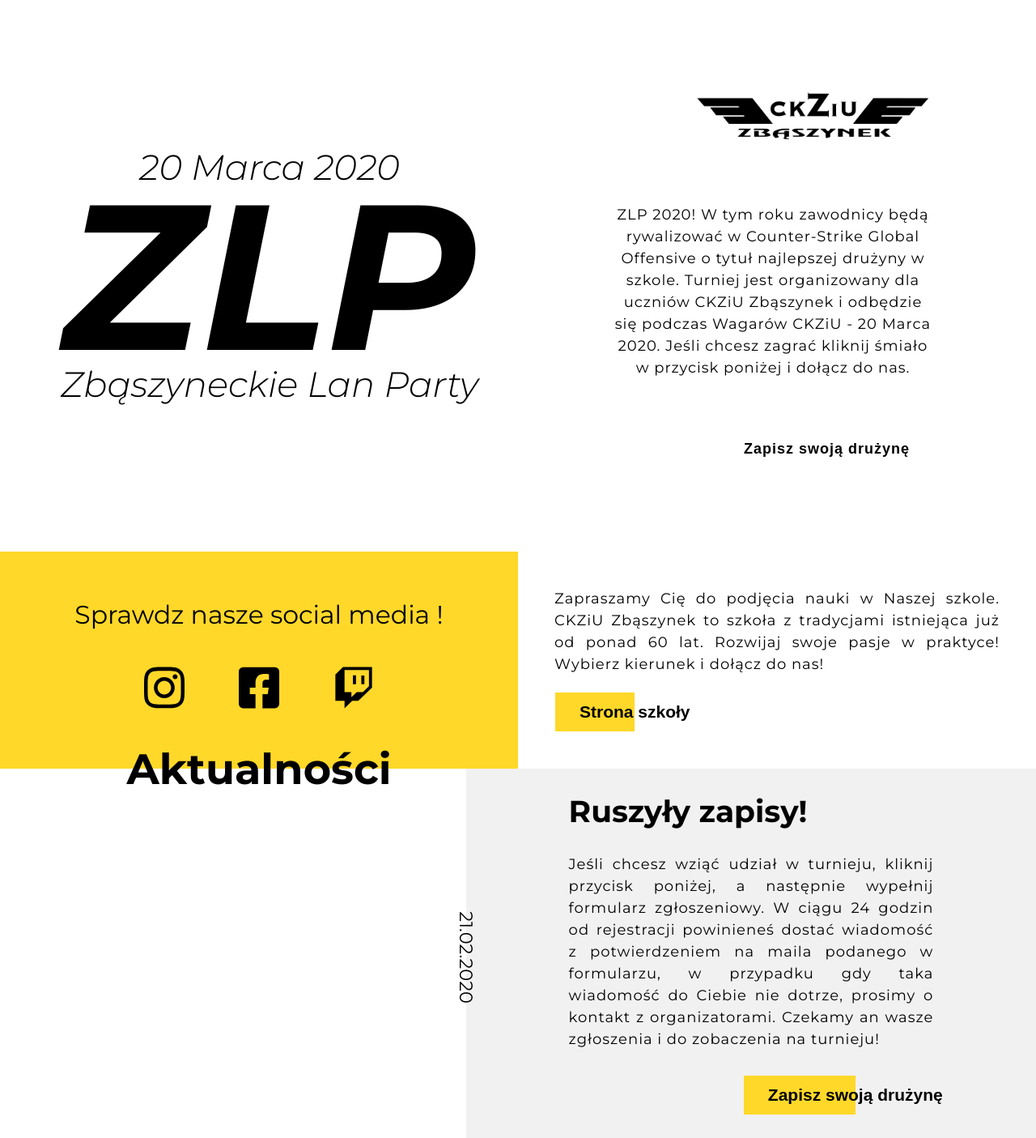
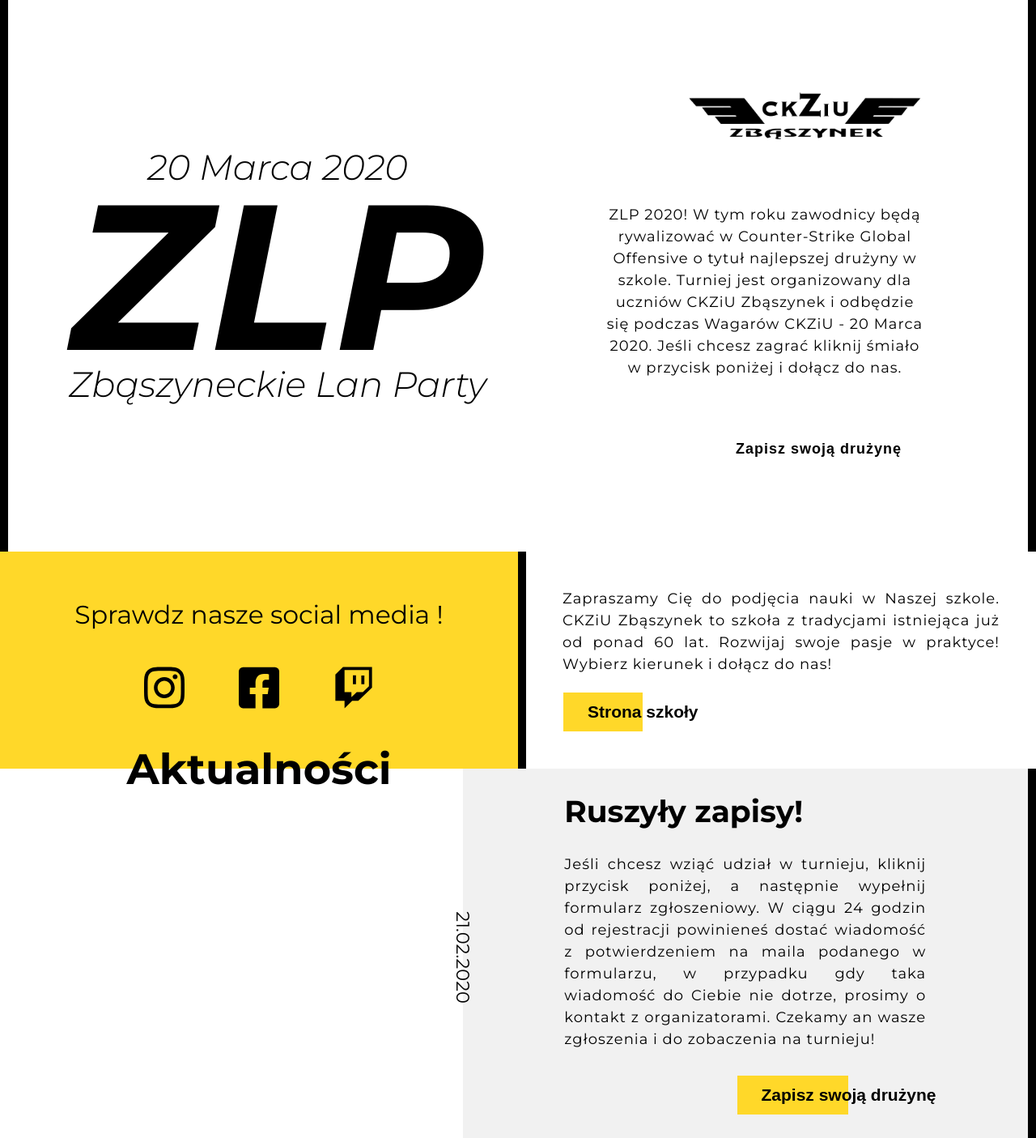
Before and after one commit to Ku3iK/zlp, a React (Create React App) app: page / in a window 1280 px wide. Shown: the top 1405 px of the page at 81% size. Built offline with nearby package versions, Linux system fonts and the light colour scheme.

Commit message:
design elements black border added

```diff
--- a/src/components/BlogPost.js
+++ b/src/components/BlogPost.js
@@ -18,6 +18,7 @@
 export default BlogPost;
 
 const Article = styled.article`
+
     width: 100%;
     display: flex;
     justify-content: flex-end;
@@ -118,6 +119,7 @@
     }
     &:nth-child(odd){
         justify-content: flex-start;
+        border-left: 10px solid black;
         & > div {
             p.date {
                 position: absolute;
@@ -129,6 +131,7 @@
         }
     }
     &:nth-child(even){
+        border-right: 10px solid black;
         & > div {
             p.date {
                 left: 0;
--- a/src/components/Footer.js
+++ b/src/components/Footer.js
@@ -17,6 +17,7 @@
 export default Footer;
 
 const FooterWrapper = styled.div`
+    border-left: 10px solid black;
     position: relative;
     width: 100%;
     background-color: #ffd829;
--- a/src/components/Header.js
+++ b/src/components/Header.js
@@ -59,6 +59,8 @@
 export default Header;
 
 const HeaderSection = styled.div`
+    border-right: 10px solid black;
+    border-left: 10px solid black;
     position: relative;
     display: flex;
     width: 100%;
@@ -312,6 +314,9 @@
 
 const Wrapper = styled.div`
     display: flex;
+    @media (max-width: 940px) {
+        border-top: 10px solid black;
+    }
     @media (max-width: 400px) {
         flex-direction: column;
     }
@@ -352,6 +357,7 @@
             }
         }
         & > div:last-child {
+
             width: 350px;
             @media (max-width: 940px) {
                 width: auto;
@@ -402,6 +408,10 @@
         justify-content: space-between;
         align-items: center;
         padding: 3rem;
+        border-left: 10px solid black;
+        @media (max-width: 940px) {
+            border-left: none;
+        }
         @media (max-width: 505px) {
             padding: 3rem 1.5rem 3rem 2rem;
         }
--- a/src/components/SignUpSection.js
+++ b/src/components/SignUpSection.js
@@ -19,6 +19,7 @@
 
 const SignUpSectionWrapper = styled.section`
     background-color: #ffd829;
+    border-top: 10px solid black;
     & > div {
         max-width: 700px;
         margin: 0 auto;
--- a/src/components/TeamCard.js
+++ b/src/components/TeamCard.js
@@ -19,6 +19,7 @@
 export default TeamCard;
 
 const Card = styled.div`
+    border-right: 10px solid black;
     position: relative;
     width: 360px;
     background-color: #F1F1F1;
```
